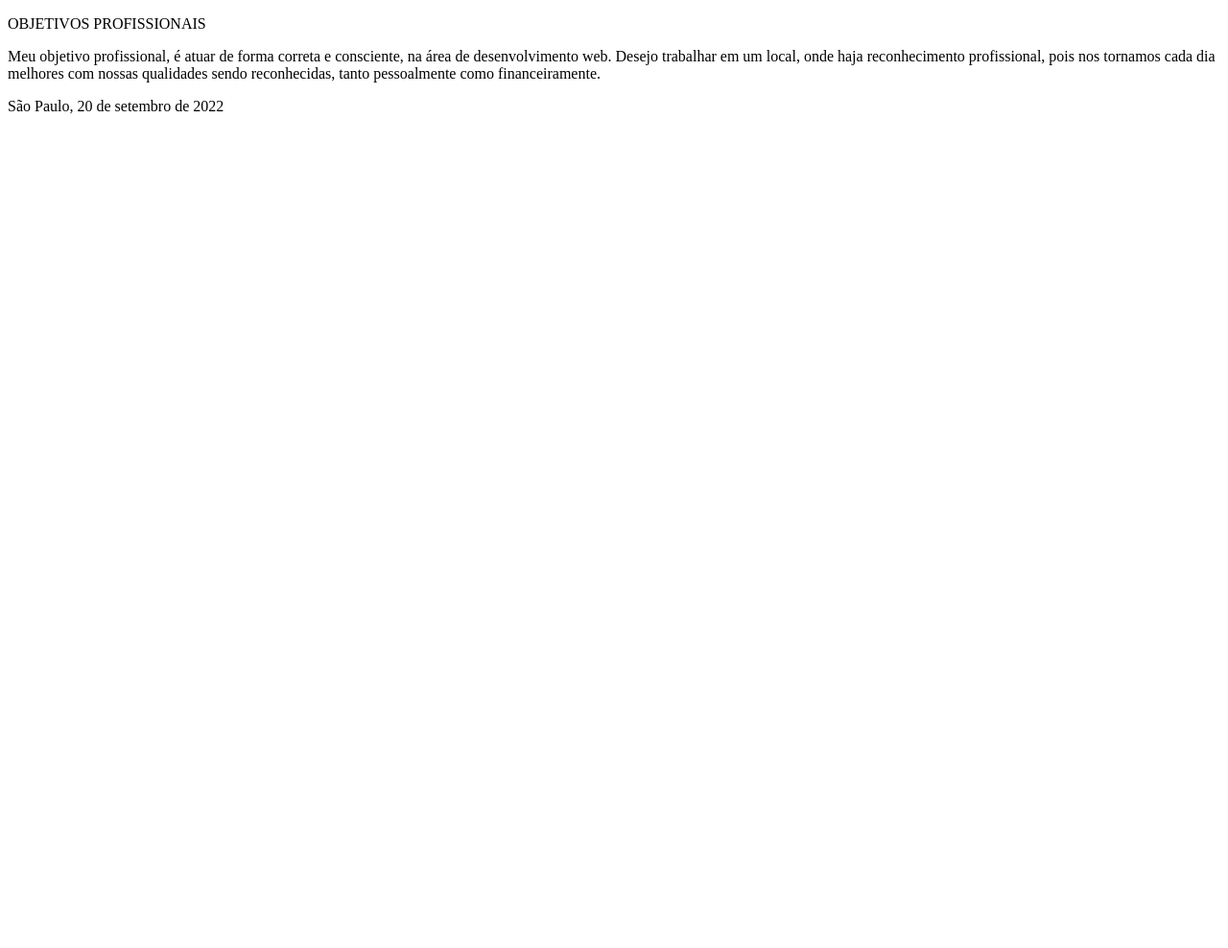
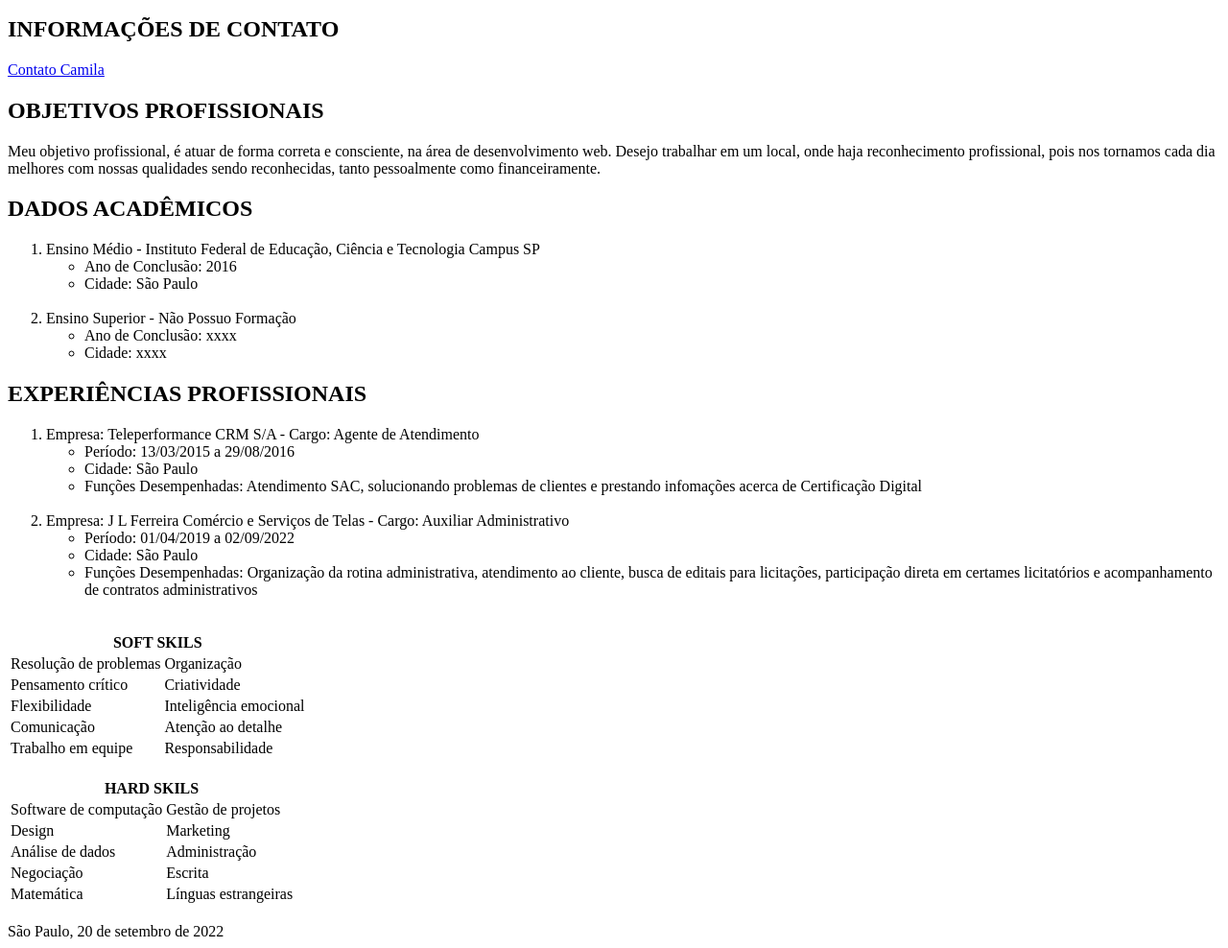
Before and after one commit to Camila-Beatriz/AULA-01-HTML, a plain HTML site: page aula 03 semantico .html in a window 1280 px wide. Shown: the part 105-1093 px from the top of the page at 96% size. Before the commit the page ends 800 px from the top, so only its background shows below. Drawn offline with Linux system fonts and the light colour scheme.

Commit message:
criação do contato + link

```diff
--- a/aula 03 semantico .html
+++ b/aula 03 semantico .html
@@ -4,18 +4,118 @@
     <meta charset="UTF-8">
     <meta http-equiv="X-UA-Compatible" content="IE=edge">
     <meta name="viewport" content="width=device-width, initial-scale=1.0">
+
+</head>
+<body>
+<header>
     <title> Aula 03- html </title>
 
     <h1> Camila Beatriz Santos Oliveira </h1>
     <h3> cbsantos2012@gmail.com </h3>
-</head>
+</header>
 
-<main> OBJETIVOS PROFISSIONAIS </main>
+<main>
+<h2 >INFORMAÇÕES DE CONTATO </h2>
+<p> <a href="./contato.html"> Contato Camila </a></p>
 
+<h2> OBJETIVOS PROFISSIONAIS </h2>
 <P> Meu objetivo profissional, é atuar de forma correta e consciente, na área de desenvolvimento web. Desejo trabalhar em um local, onde haja reconhecimento profissional, pois nos tornamos cada dia melhores com nossas qualidades sendo reconhecidas, tanto pessoalmente como financeiramente.  </P>
 
-<body>
+<h2> DADOS ACADÊMICOS </h2>
 
-    <footer> São Paulo, 20 de setembro de 2022 </footer>
+<ol>
+    <li> Ensino Médio - Instituto Federal de Educação, Ciência e Tecnologia Campus SP </li>
+    <ul>
+       <li> Ano de Conclusão: 2016 </li>
+       <li>Cidade: São Paulo </li>
+    </ul>
+
+    <br>
+    <li> Ensino Superior - Não Possuo Formação </li>
+<ul>
+    <li> Ano de Conclusão: xxxx </li>
+    <li> Cidade: xxxx </li>
+
+</ul>
+</ol>
+
+<h2> EXPERIÊNCIAS PROFISSIONAIS </h2>
+
+<ol>
+    <li>  Empresa: Teleperformance CRM S/A - Cargo: Agente de Atendimento </li>
+    <ul>
+       <li> Período: 13/03/2015 a 29/08/2016 </li>
+       <li> Cidade: São Paulo </li>
+       <li> Funções Desempenhadas: Atendimento SAC, solucionando problemas de clientes e prestando infomações acerca de Certificação Digital </li>
+    </ul>
+<br>
+    <li> Empresa: J L Ferreira Comércio e Serviços de Telas - Cargo: Auxiliar Administrativo </li>
+<ul>
+    <li> Período: 01/04/2019 a 02/09/2022 </li>
+    <li> Cidade: São Paulo </li>
+    <li> Funções Desempenhadas: Organização da rotina administrativa, atendimento ao cliente, busca de editais para licitações, participação direta em certames licitatórios e acompanhamento de contratos administrativos </li>
+</ul>
+
+</ol>
+<br>
+<table>
+    <tr>
+    <th colspan="2"> SOFT SKILS </th>
+    </tr>
+    <tr>
+      <td>  Resolução de problemas </td>
+      <td> Organização  </td>
+    </tr>
+    <tr>
+        <td> Pensamento crítico </td>
+        <td> Criatividade </td>
+    </tr>
+    <tr>
+        <td> Flexibilidade </td>
+        <td> Inteligência emocional </td>
+    </tr>
+    <tr>
+        <td> Comunicação </td>
+        <td> Atenção ao detalhe </td>
+    </tr>
+    <tr>
+        <td> Trabalho em equipe </td>
+        <td> Responsabilidade </td>
+    </tr>
+
+  </table>
+
+  <br>
+
+  <table>
+    <tr>
+      <th colspan="2">  HARD SKILS </th>
+    </tr>
+    <tr>
+      <td>  Software de computação </td>
+      <td> Gestão de projetos  </td>
+    </tr>
+    <tr>
+        <td> Design </td>
+        <td> Marketing </td>
+    </tr>
+    <tr>
+        <td> Análise de dados </td>
+        <td>  Administração </td>
+    </tr>
+    <tr>
+        <td> Negociação </td>
+        <td>  Escrita  </td>
+    </tr>
+    <tr>
+        <td>  Matemática  </td>
+        <td> Línguas estrangeiras </td>
+    </tr>
+  </table>
+
+<br>
+</main>
+
+<footer> São Paulo, 20 de setembro de 2022 </footer>
 </body>
 </html>
```
Also changed, not shown: contato.html (added, +59 -0 lines), PRINT primeira Lista.png (added), PRINT primeira lista VSCODE.png (added).
